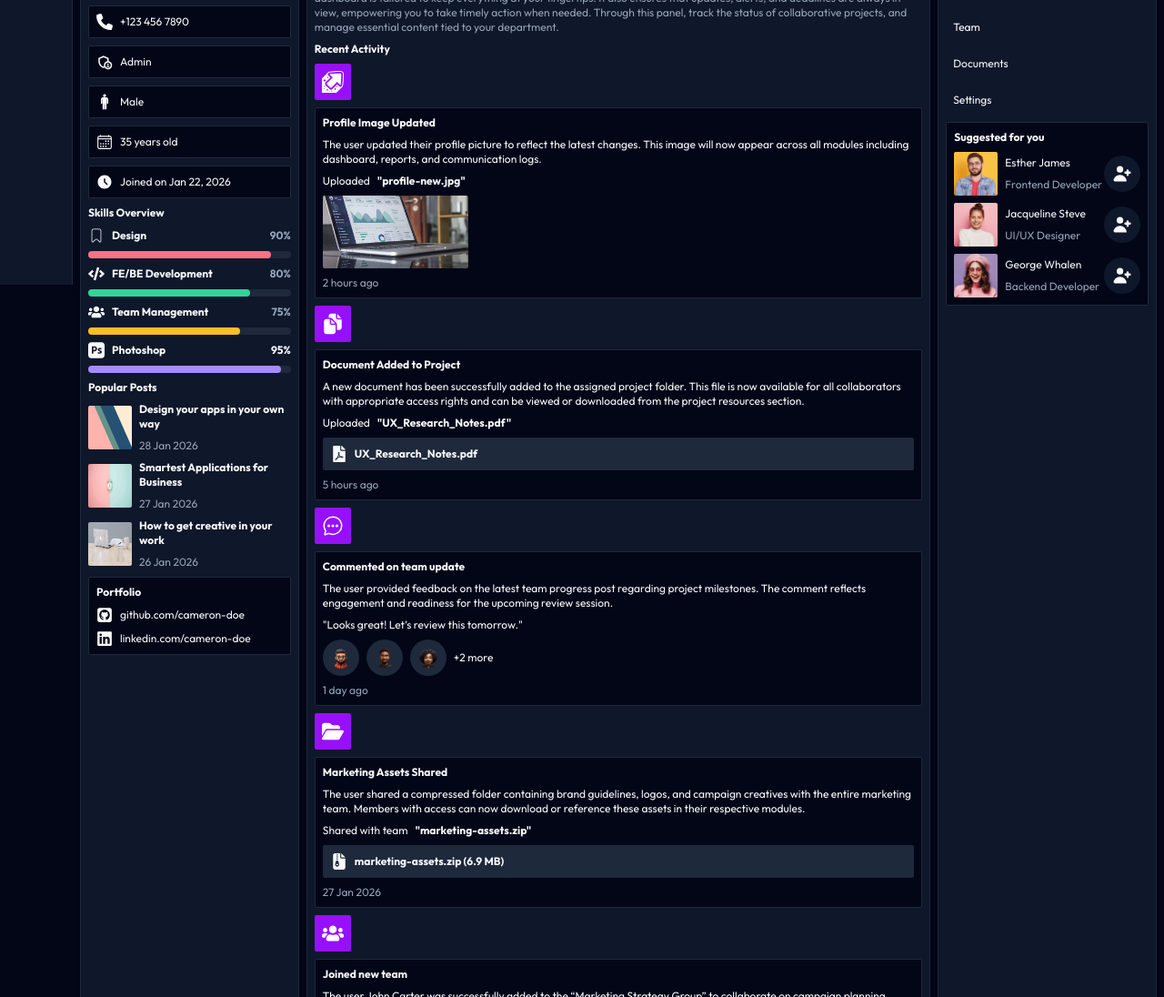
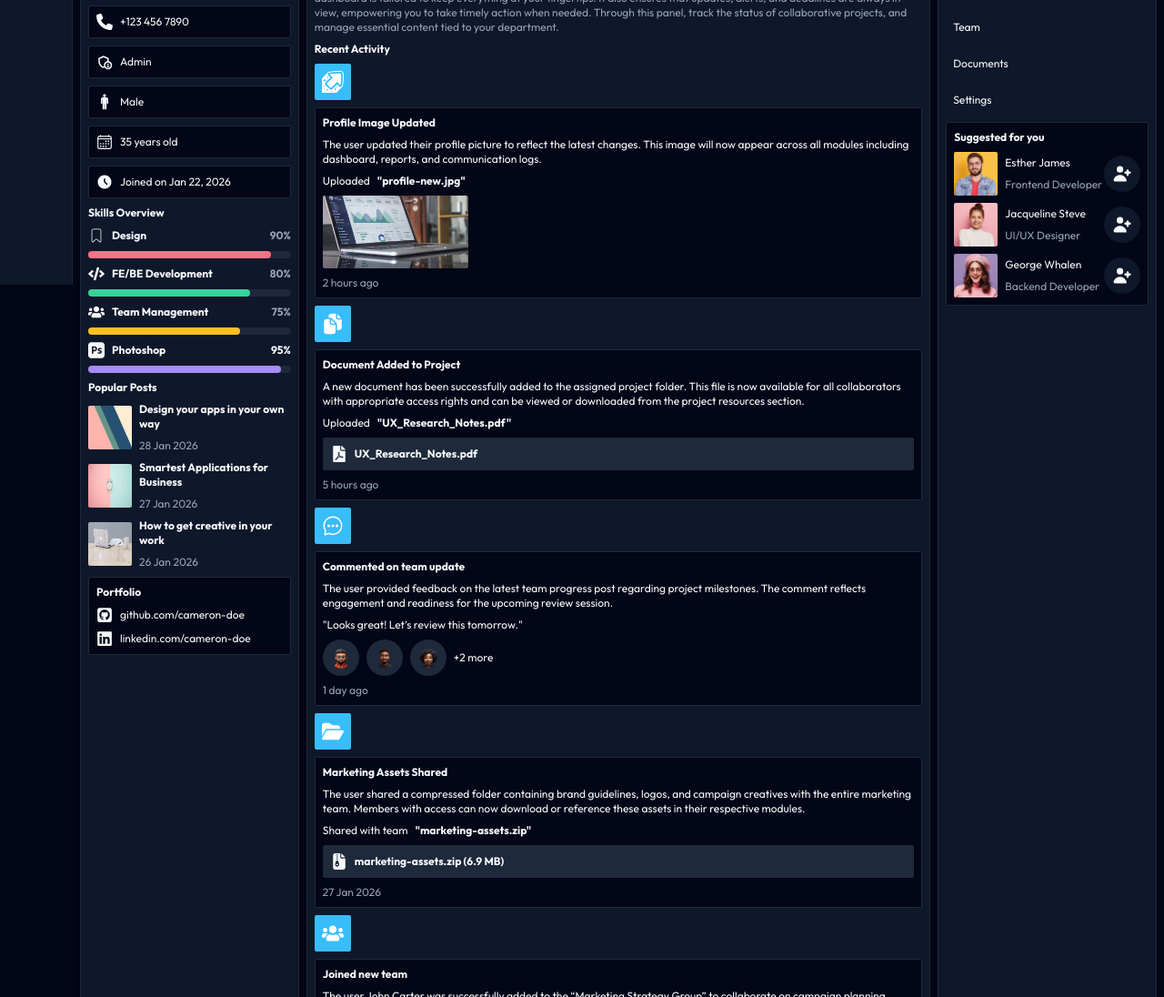
Before and after one commit to OzgeCetin43/ProDashboard, a React (Vite) app: page /profile-simple-page in a window 1280 px wide. Shown: the part 487-1583 px from the top of the page at 91% size. Built offline with nearby package versions, Linux system fonts and the light colour scheme.

Commit message:
code improvement

```diff
--- a/src/components/profile.component.tsx
+++ b/src/components/profile.component.tsx
@@ -29,7 +29,7 @@ const Profile: React.FC<ProfileProps> = ({ setIsProfileOpen }) => {
       </Link>
       <Link
         to="/chat-app"
-        className="flex items-center gap-2 hover:bg-neutral-600 px-2 py-1 rounded-xs"
+        className="flex items-center gap-2 hover:bg-bg-tertiary px-2 py-1 rounded-xs transition-colors"
         onClick={() => setIsProfileOpen(false)}
       >
         <IoChatbubblesOutline size={18} />
@@ -37,7 +37,7 @@ const Profile: React.FC<ProfileProps> = ({ setIsProfileOpen }) => {
       </Link>
       <Link
         to="/works"
-        className="flex items-center gap-2 hover:bg-neutral-600 px-2 py-1 rounded-xs"
+        className="flex items-center gap-2 hover:bg-bg-tertiary px-2 py-1 rounded-xs transition-colors"
         onClick={() => setIsProfileOpen(false)}
       >
         <MdOutlineTask size={18} />
@@ -45,7 +45,7 @@ const Profile: React.FC<ProfileProps> = ({ setIsProfileOpen }) => {
       </Link>
       <Link
         to="/help"
-        className="flex items-center gap-2 hover:bg-neutral-600 px-2 py-1 rounded-xs"
+        className="flex items-center gap-2 hover:bg-bg-tertiary px-2 py-1 rounded-xs transition-colors"
         onClick={() => setIsProfileOpen(false)}
       >
         <IoMdHelp size={18} />
@@ -54,7 +54,7 @@ const Profile: React.FC<ProfileProps> = ({ setIsProfileOpen }) => {
       <div className="w-full h-[1px] bg-border-color"></div>
       <Link
         to="/balance"
-        className="flex items-center gap-2 hover:bg-neutral-600 px-2 py-1 rounded-xs"
+        className="flex items-center gap-2 hover:bg-bg-tertiary px-2 py-1 rounded-xs transition-colors"
         onClick={() => setIsProfileOpen(false)}
       >
         <IoWallet size={18} />
@@ -63,7 +63,7 @@ const Profile: React.FC<ProfileProps> = ({ setIsProfileOpen }) => {
       </Link>
       <Link
         to="/settings"
-        className="flex items-center gap-2 hover:bg-neutral-600 px-2 py-1 rounded-xs"
+        className="flex items-center gap-2 hover:bg-bg-tertiary px-2 py-1 rounded-xs transition-colors"
         onClick={() => setIsProfileOpen(false)}
       >
         <IoSettingsOutline size={18} />
--- a/src/components/profileTab.component.tsx
+++ b/src/components/profileTab.component.tsx
@@ -38,7 +38,7 @@ const ProfileTab: React.FC = () => {
           <div className="flex flex-col gap-2">
             <SiImgur
               size={18}
-              className="w-20 h-10 md:w-10 p-2 rounded-xs bg-purple-600 text-white"
+              className="w-20 h-10 md:w-10 p-2 rounded-xs bg-accent-primary text-white"
             />
             <div className="flex flex-col gap-2 p-2 bg-bg-primary border border-border-color rounded-xs">
               <h3 className="font-bold">Profile Image Updated</h3>
@@ -62,7 +62,7 @@ const ProfileTab: React.FC = () => {
           <div className="flex flex-col gap-2">
             <IoDocuments
               size={18}
-              className="w-20 h-10 md:w-10 p-2 rounded-xs bg-purple-600 text-white"
+              className="w-20 h-10 md:w-10 p-2 rounded-xs bg-accent-primary text-white"
             />
             <div className="flex flex-col gap-2 p-2 bg-bg-primary border border-border-color rounded-xs">
               <h3 className="font-bold">Document Added to Project</h3>
@@ -86,7 +86,7 @@ const ProfileTab: React.FC = () => {
           <div className="flex flex-col gap-2">
             <IoChatbubbleEllipsesOutline
               size={18}
-              className="w-20 h-10 md:w-10 p-2 rounded-xs bg-purple-600 text-white"
+              className="w-20 h-10 md:w-10 p-2 rounded-xs bg-accent-primary text-white"
             />
             <div className="flex flex-col gap-2 p-2 bg-bg-primary border border-border-color rounded-xs">
               <h3 className="font-bold">Commented on team update</h3>
@@ -120,7 +120,7 @@ const ProfileTab: React.FC = () => {
           <div className="flex flex-col gap-2">
             <FaFolderOpen
               size={18}
-              className="w-20 h-10 md:w-10 p-2 rounded-xs bg-purple-600 text-white"
+              className="w-20 h-10 md:w-10 p-2 rounded-xs bg-accent-primary text-white"
             />
             <div className="flex flex-col gap-2 p-2 bg-bg-primary border border-border-color rounded-xs">
               <h3 className="font-bold">Marketing Assets Shared</h3>
@@ -144,7 +144,7 @@ const ProfileTab: React.FC = () => {
           <div className="flex flex-col gap-2">
             <FaUsers
               size={18}
-              className="w-20 h-10 md:w-10 p-2 rounded-xs bg-purple-600 text-white"
+              className="w-20 h-10 md:w-10 p-2 rounded-xs bg-accent-primary text-white"
             />
             <div className="flex flex-col gap-2 p-2 bg-bg-primary border border-border-color rounded-xs">
               <h3 className="font-bold">Joined new team</h3>
```
